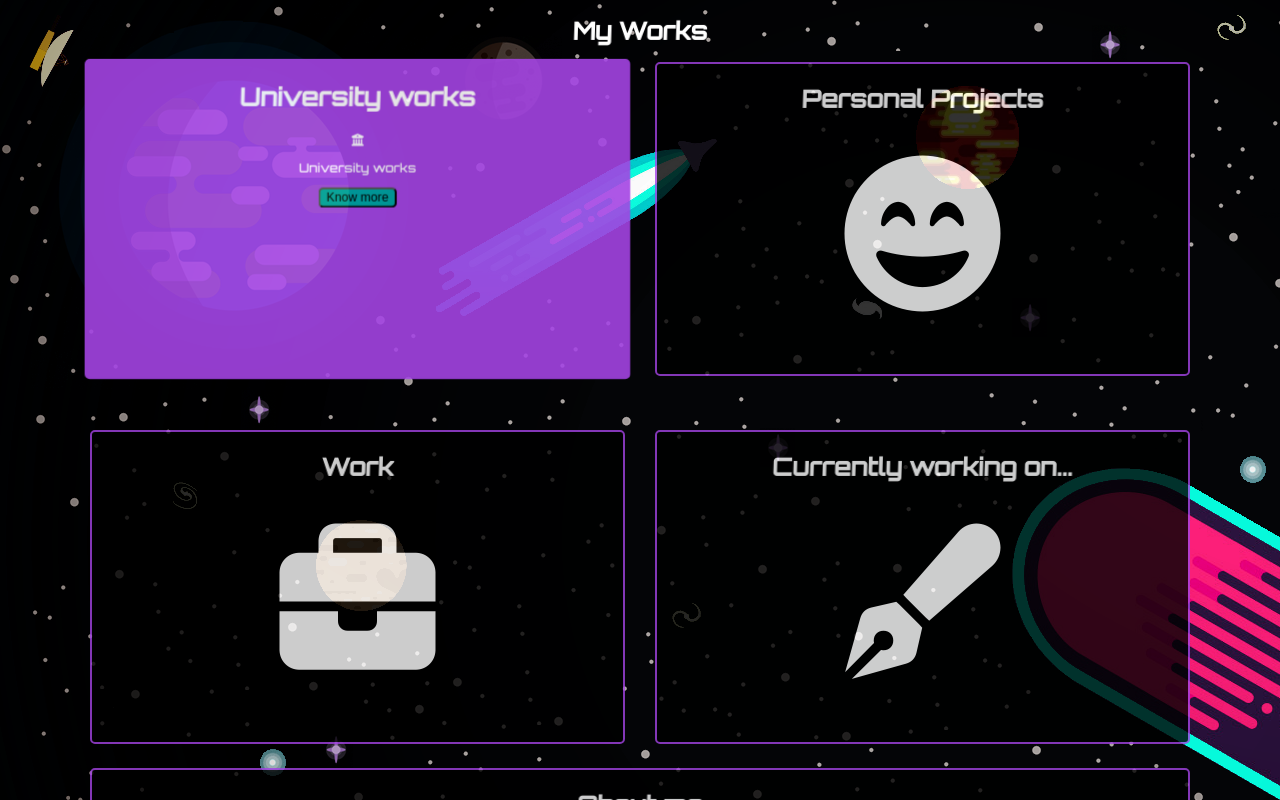
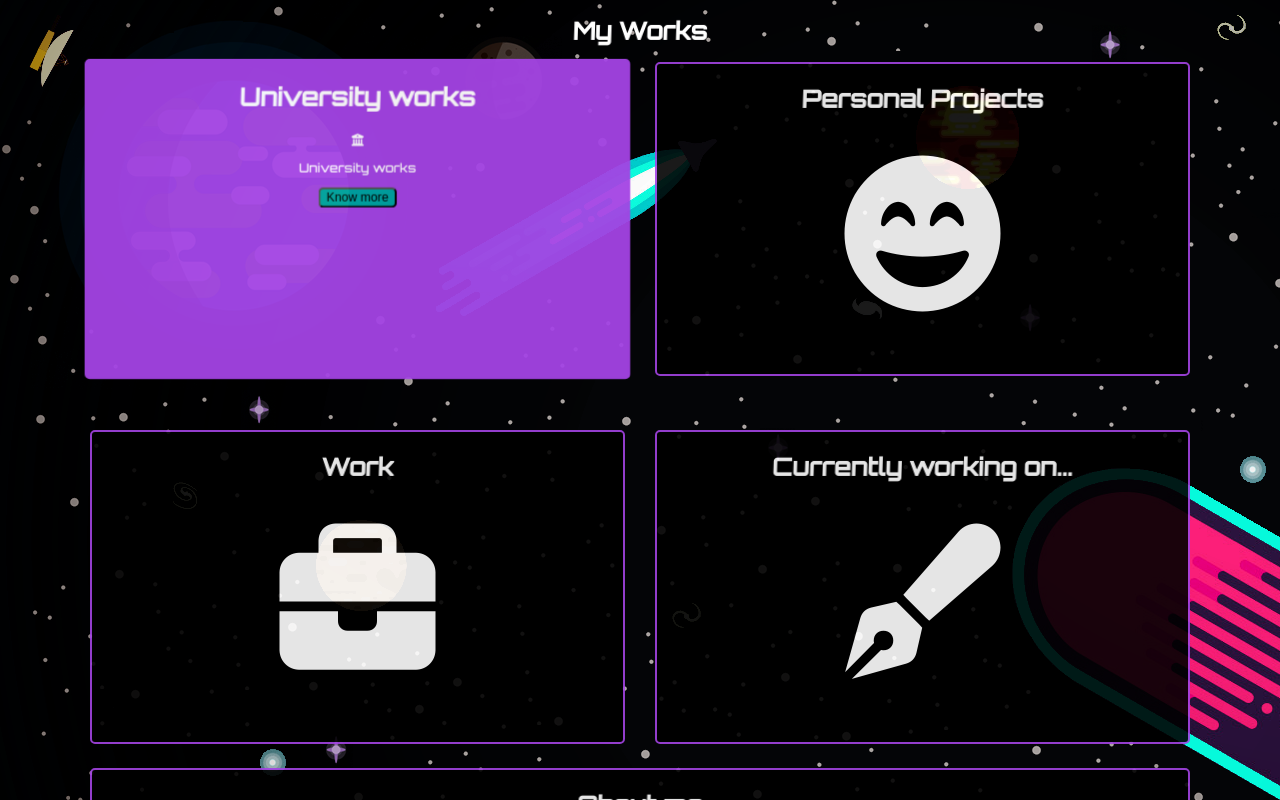
Before and after one commit to L-Limbu/react-labafolio, a React (Create React App) app: page /display in a window 1280 px wide. In both pictures the pointer is over the element "University works". Shown: the top 800 px of the page. Built offline with nearby package versions, Linux system fonts and the light colour scheme; a web font is replaced by a local one.

Commit message:
removed button active

```diff
--- a/src/pages/pages.css
+++ b/src/pages/pages.css
@@ -51,13 +51,13 @@ h2 {
     transition: all 0.8s;
     overflow:hidden;
     background-color: black;
-    opacity: 0.8;
+    opacity: 0.9;
 }
 
 .boxes:hover {
     background-color: #A444E4;
     transition: all 0.8s;
-    opacity: 0.9;
+    opacity: 0.95;
     font-size: 1rem;
     text-align: center;
     transform: scale(1.02);
@@ -96,6 +96,3 @@ h2 {
     transition: all 2s;
     background-color:#00A3A3;
 }
-.boxes:hover button:active {
-    background-color: #008585;
-}
```
